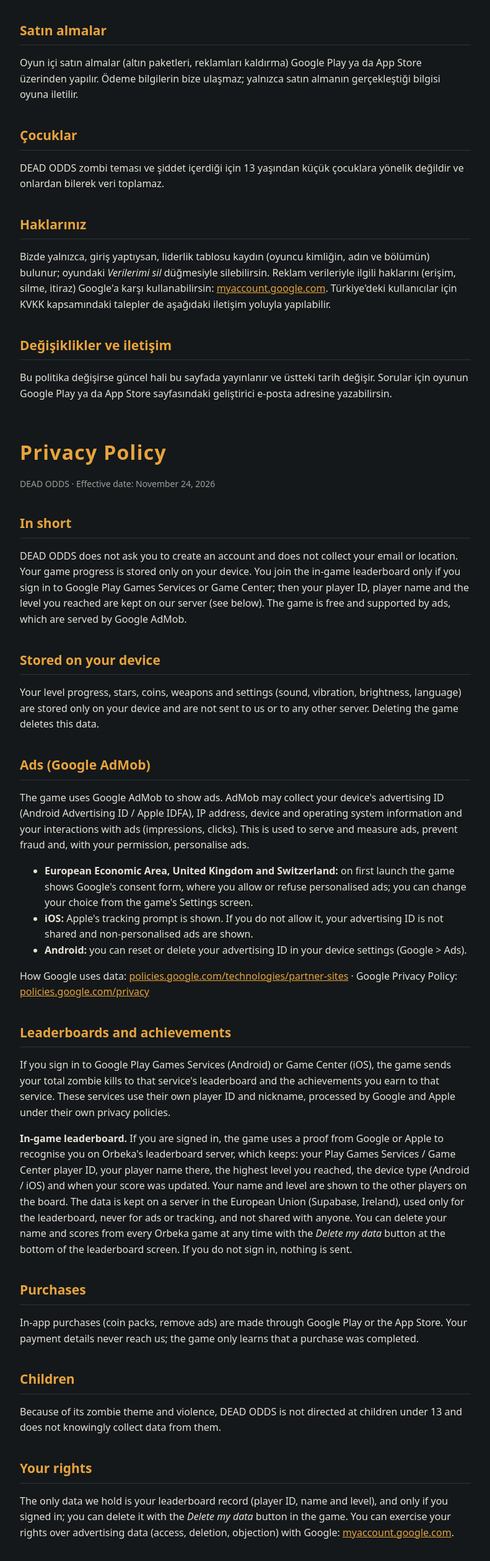
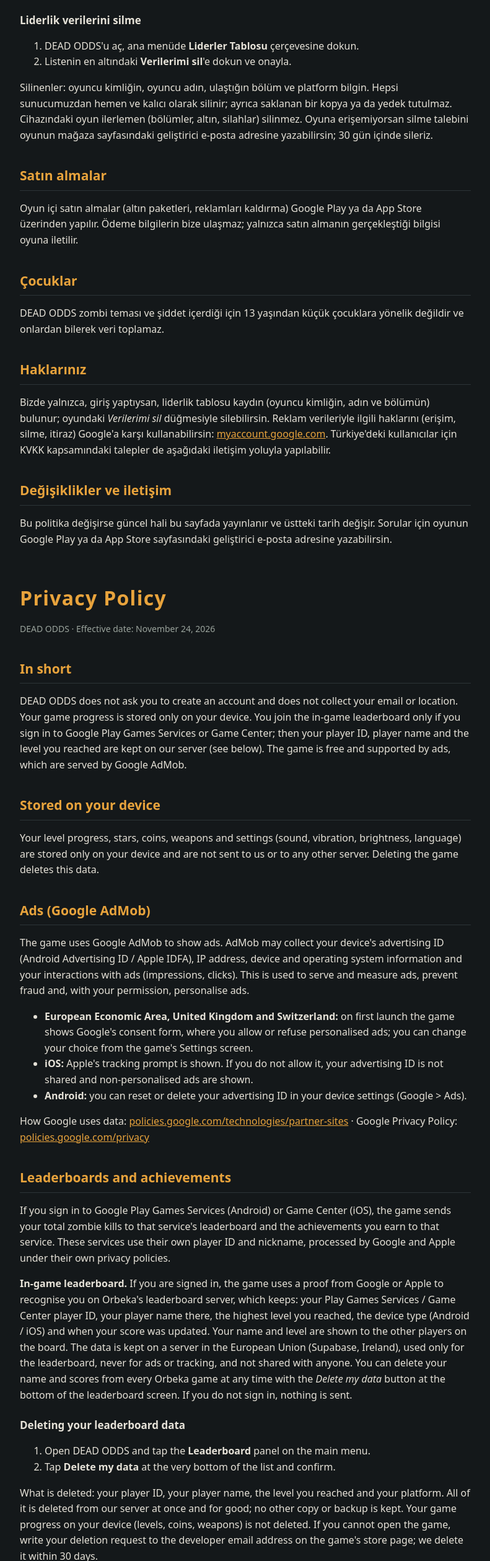
Before and after one commit to talhaturker/talhaturker.github.io, a plain HTML site: page privacy.html in a window 1280 px wide. Shown: the part 1386-3905 px from the top of the page at 62% size, without its empty margins (244-1035 px from the left). Drawn offline with Linux system fonts and the light colour scheme.

Commit message:
DEAD ODDS privacy: leaderboard data deletion steps (#sil / #delete), no backups, 30-day email route

```diff
--- a/privacy.html
+++ b/privacy.html
@@ -29,6 +29,13 @@
 <h2>Lider tablosu ve başarımlar</h2>
 <p>Google Play Oyun Hizmetleri'ne (Android) ya da Game Center'a (iOS) giriş yaparsan, oyun toplam zombi öldürme sayını bu hizmetlerin lider tablosuna ve kazandığın başarımları bu hizmetlere gönderir. Bu hizmetler kendi oyuncu kimliğini ve takma adını kullanır; bunları Google ve Apple kendi gizlilik politikalarına göre işler.</p>
 <p><strong>Oyun içi liderlik tablosu.</strong> Giriş yaptıysan oyun, Google ya da Apple'ın verdiği kanıtla seni Orbeka'nın liderlik sunucusunda tanır ve şunları tutar: Play Oyun Hizmetleri / Game Center oyuncu kimliğin, oradaki oyuncu adın, ulaştığın en yüksek bölüm, cihaz türü (Android / iOS) ve skorun güncellendiği zaman. Adın ve bölümün tablodaki diğer oyunculara gösterilir. Veriler Avrupa Birliği'ndeki bir sunucuda (Supabase, İrlanda) tutulur, yalnızca liderlik tablosu için kullanılır, reklam ya da izleme için kullanılmaz ve kimseyle paylaşılmaz. Liderlik ekranının altındaki <em>Verilerimi sil</em> düğmesiyle adını ve skorlarını bütün Orbeka oyunlarından istediğin zaman silebilirsin. Giriş yapmazsan hiçbir şey gönderilmez.</p>
+
+<h3 id="sil">Liderlik verilerini silme</h3>
+<ol>
+<li>DEAD ODDS'u aç, ana menüde <strong>Liderler Tablosu</strong> çerçevesine dokun.</li>
+<li>Listenin en altındaki <strong>Verilerimi sil</strong>'e dokun ve onayla.</li>
+</ol>
+<p>Silinenler: oyuncu kimliğin, oyuncu adın, ulaştığın bölüm ve platform bilgin. Hepsi sunucumuzdan hemen ve kalıcı olarak silinir; ayrıca saklanan bir kopya ya da yedek tutulmaz. Cihazındaki oyun ilerlemen (bölümler, altın, silahlar) silinmez. Oyuna erişemiyorsan silme talebini oyunun mağaza sayfasındaki geliştirici e-posta adresine yazabilirsin; 30 gün içinde sileriz.</p>
 
 <h2>Satın almalar</h2>
 <p>Oyun içi satın almalar (altın paketleri, reklamları kaldırma) Google Play ya da App Store üzerinden yapılır. Ödeme bilgilerin bize ulaşmaz; yalnızca satın almanın gerçekleştiği bilgisi oyuna iletilir.</p>
@@ -64,6 +71,13 @@
 <p>If you sign in to Google Play Games Services (Android) or Game Center (iOS), the game sends your total zombie kills to that service's leaderboard and the achievements you earn to that service. These services use their own player ID and nickname, processed by Google and Apple under their own privacy policies.</p>
 <p><strong>In-game leaderboard.</strong> If you are signed in, the game uses a proof from Google or Apple to recognise you on Orbeka's leaderboard server, which keeps: your Play Games Services / Game Center player ID, your player name there, the highest level you reached, the device type (Android / iOS) and when your score was updated. Your name and level are shown to the other players on the board. The data is kept on a server in the European Union (Supabase, Ireland), used only for the leaderboard, never for ads or tracking, and not shared with anyone. You can delete your name and scores from every Orbeka game at any time with the <em>Delete my data</em> button at the bottom of the leaderboard screen. If you do not sign in, nothing is sent.</p>
 
+<h3 id="delete">Deleting your leaderboard data</h3>
+<ol>
+<li>Open DEAD ODDS and tap the <strong>Leaderboard</strong> panel on the main menu.</li>
+<li>Tap <strong>Delete my data</strong> at the very bottom of the list and confirm.</li>
+</ol>
+<p>What is deleted: your player ID, your player name, the level you reached and your platform. All of it is deleted from our server at once and for good; no other copy or backup is kept. Your game progress on your device (levels, coins, weapons) is not deleted. If you cannot open the game, write your deletion request to the developer email address on the game's store page; we delete it within 30 days.</p>
+
 <h2>Purchases</h2>
 <p>In-app purchases (coin packs, remove ads) are made through Google Play or the App Store. Your payment details never reach us; the game only learns that a purchase was completed.</p>
 
```
